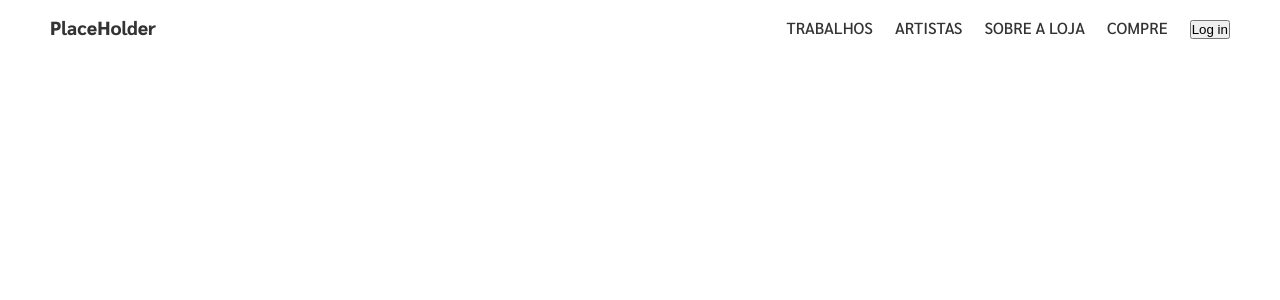
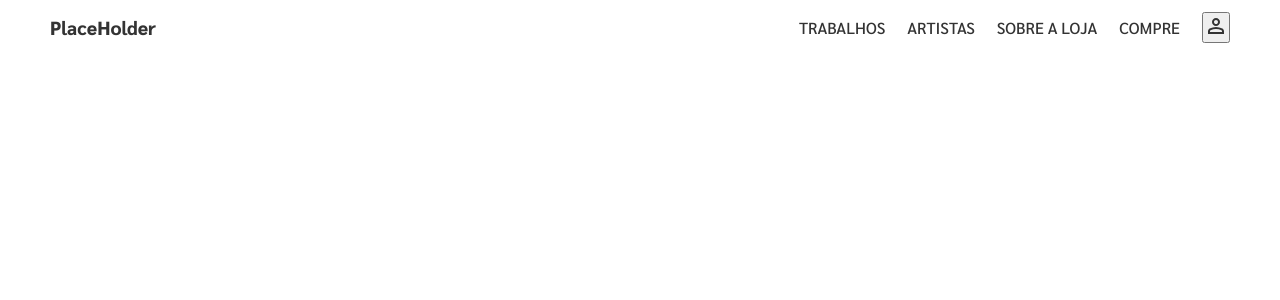
Before and after one commit to joaoV-C/tcc, a PHP site: page /artistas.php in a window 1280 px wide. Shown: the top 300 px of the page. Run offline with PHP 8.4, Linux system fonts and the light colour scheme.

Commit message:
add button to user area and html structure changes

```diff
--- a/includes/header.inc.php
+++ b/includes/header.inc.php
@@ -15,8 +15,25 @@
       <li><a href="artistas.php">Artistas</a></li>
       <li><a href="sobre.php">Sobre a Loja</a></li>
       <li><a href="compre.php">Compre</a></li>
-      <li><button type="submit">Log in</button></li>
+      <li>
+        <div class="user-menu-container">
+
+          <form
+            action="
+            <?php
+            require_once 'includes/config_session.inc.php';
+            echo isset($_SESSION['user_id']) ? 'profile.php' : 'includes/signin/signin_contr.inc.php';
+            ?>"
+            method="post">
+            <button type="submit">
+              <svg xmlns="http://www.w3.org/2000/svg" height="24px" viewBox="0 -960 960 960" width="24px" fill="#333">
+                <path d="M480-480q-66 0-113-47t-47-113q0-66 47-113t113-47q66 0 113 47t47 113q0 66-47 113t-113 47ZM160-160v-112q0-34 17.5-62.5T224-378q62-31 126-46.5T480-440q66 0 130 15.5T736-378q29 15 46.5 43.5T800-272v112H160Zm80-80h480v-32q0-11-5.5-20T700-306q-54-27-109-40.5T480-360q-56 0-111 13.5T260-306q-9 5-14.5 14t-5.5 20v32Zm240-320q33 0 56.5-23.5T560-640q0-33-23.5-56.5T480-720q-33 0-56.5 23.5T400-640q0 33 23.5 56.5T480-560Zm0-80Zm0 400Z" />
+              </svg>
+            </button>
+          </form>
+
+        </div>
+      </li>
     </ul>
   </nav>
 </header>
-<?php
```
